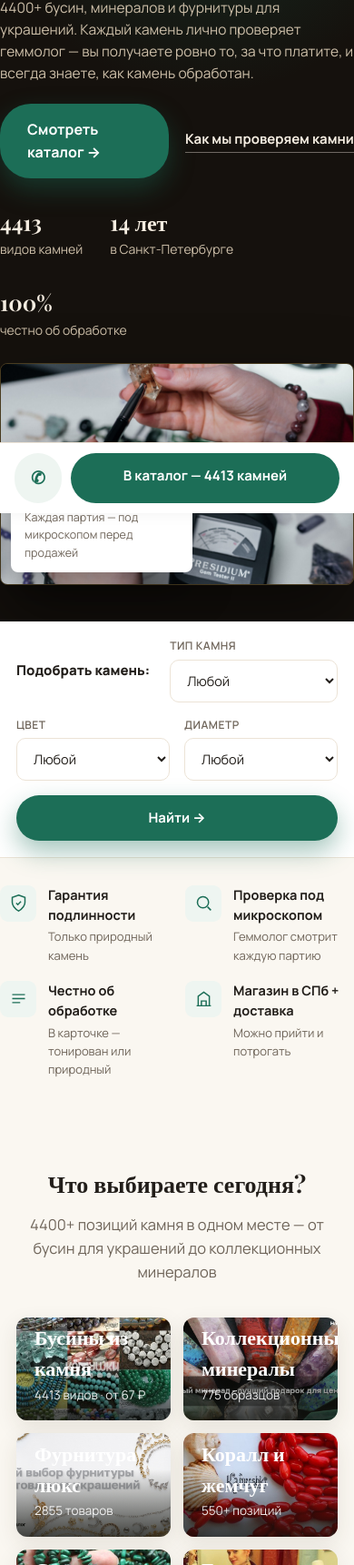
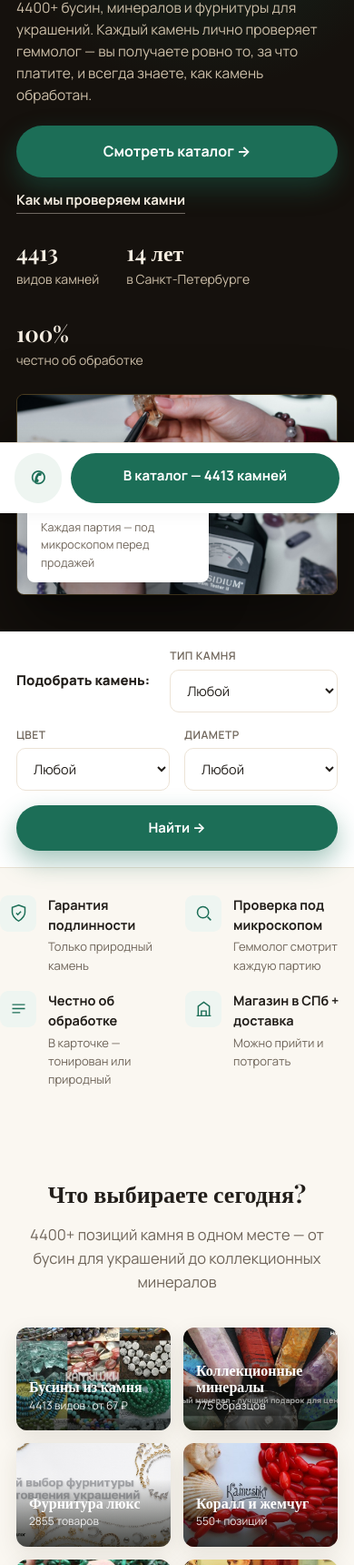
Before and after one commit to team-heroes-camp/kamushki-landing-mockup, a plain HTML site: page shop.html in a window 390 px wide. Shown: the part 280-2000 px from the top of the page at 91% size. Drawn offline with nearby package versions, Linux system fonts and the light colour scheme; a web font is replaced by a local one.

Commit message:
layout QA fixes: hero side padding, mobile category labels, numbers band padding, cta stacking

```diff
--- a/shop.html
+++ b/shop.html
@@ -31,7 +31,7 @@
 
   .hero{background:var(--dark);color:var(--ivory);position:relative;overflow:hidden;}
   .hero::before{content:"";position:absolute;top:-25%;left:-8%;width:520px;height:520px;background:radial-gradient(circle,rgba(28,110,87,.30),transparent 65%);}
-  .hero-grid{display:grid;grid-template-columns:1.08fr .92fr;gap:50px;align-items:center;padding:60px 0 66px;position:relative;}
+  .hero-grid{display:grid;grid-template-columns:1.08fr .92fr;gap:50px;align-items:center;padding:60px 28px 66px;position:relative;}
   .h-eyebrow{display:inline-flex;align-items:center;gap:10px;font-size:12.5px;font-weight:700;letter-spacing:.16em;text-transform:uppercase;color:var(--gold);margin-bottom:20px;}
   .h-eyebrow::before{content:"";width:30px;height:1.5px;background:var(--gold);}
   .hero h1{font-family:'Playfair Display',serif;font-weight:700;font-size:50px;line-height:1.1;margin-bottom:20px;}
@@ -157,7 +157,7 @@
     .wrap{padding:0 18px}
     .nav-links,.topbar .wrap span.hide,.icon-btn{display:none}
     .nav{gap:12px;height:60px}
-    .hero-grid{grid-template-columns:1fr;gap:26px;padding:34px 0 40px}
+    .hero-grid{grid-template-columns:1fr;gap:26px;padding:34px 18px 40px}
     .hero h1{font-size:31px;margin-bottom:16px}
     .hero p{font-size:15.5px;margin-bottom:22px}
     .hero-visual{order:2}
@@ -174,6 +174,15 @@
     .prod .buy{width:100%;padding:11px 0;font-size:13.5px;border-radius:24px}
     .why-grid{grid-template-columns:1fr;gap:28px;padding:48px 0}.why-photo{order:-1}
     .numbers .wrap{grid-template-columns:1fr 1fr;gap:26px}
+    .cta-row{flex-direction:column;align-items:stretch;gap:13px;margin-bottom:24px}
+    .cta-row .btn{width:100%}
+    .link-cta{align-self:flex-start}
+    .cat .lbl{left:14px;right:14px}
+    .cat .lbl .n{font-size:16px;line-height:1.15}
+    .cat .lbl .c{font-size:12px}
+    .num .v{font-size:24px}
+    .num .l{font-size:13px}
+    .numbers .wrap{padding:34px 18px}
     .rev-grid{grid-template-columns:1fr}
     .sec-head h2,.ctaband h2{font-size:26px}
     .showcase .ov{background:linear-gradient(180deg,rgba(15,17,13,.5),rgba(15,17,13,.86))}.showcase .ov .in{padding:0 22px}
```
